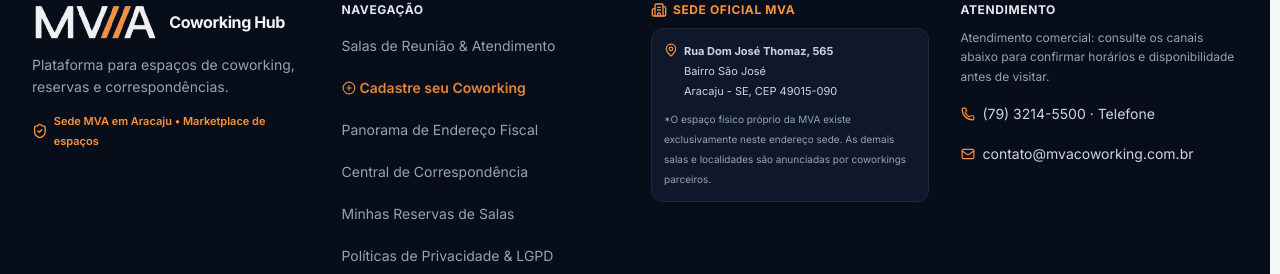
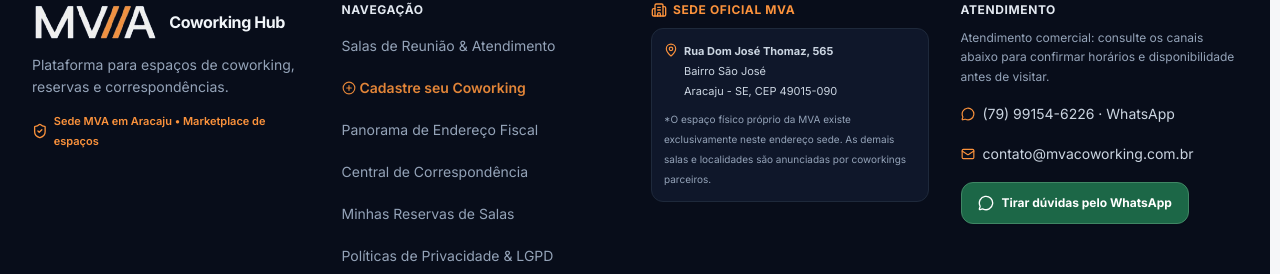
Before and after one commit to jonotha38-collab/MVA-Corwoking, a React (Vite) app: page / in a window 1280 px wide. Shown: the part 2907-3181 px from the top of the page. Built offline with nearby package versions, Linux system fonts and the light colour scheme; no server answers; the database is empty.

Commit message:
feat(footer): link business WhatsApp number and contact CTA to prefilled conversation

```diff
--- a/src/components/common/Footer.tsx
+++ b/src/components/common/Footer.tsx
@@ -1,13 +1,14 @@
 /*@ts-check*/
-import { t } from '../../lib/preferences';
+import { t, usePreferences } from '../../lib/preferences';
+import { mvaWhatsAppDisplay, mvaWhatsAppUrl } from '../../lib/whatsapp';
 import React from 'react';
-import { ShieldCheck, Mail, Phone, MapPin, Building2, PlusCircle } from 'lucide-react';
+import { ShieldCheck, Mail, MessageCircle, MapPin, Building2, PlusCircle } from 'lucide-react';
 import { useCoworking } from '../../context/CoworkingContext';
 
 export const Footer: React.FC = () => {
   const { setActiveTab } = useCoworking();
-  const whatsappNumber = (import.meta.env.VITE_MVA_WHATSAPP_NUMBER || '').replace(/\D/g, '');
-  const whatsappUrl = /^55\d{10,11}$/.test(whatsappNumber) ? `https://wa.me/${whatsappNumber}?text=${encodeURIComponent('Olá! Gostaria de saber mais sobre a MVA Coworking.')}` : null;
+  const { language } = usePreferences();
+  const whatsappUrl = mvaWhatsAppUrl(language);
 
   return (
     <footer
@@ -119,15 +120,23 @@ export const Footer: React.FC = () => {
             <p className="text-slate-400 text-xs leading-relaxed">{t("Atendimento comercial: consulte os canais abaixo para confirmar horários e disponibilidade antes de visitar.")}</p>
             <div className="space-y-1 text-slate-300">
               <div className="flex items-center gap-2">
-                <Phone className="w-3.5 h-3.5 text-orange-400" />
-                <a href="tel:+557932145500" className="hover:text-white underline-offset-2 hover:underline" aria-label="Ligar para a sede MVA, (79) 3214-5500">(79) 3214-5500 · Telefone</a>
+                <MessageCircle className="w-3.5 h-3.5 shrink-0 text-orange-400" aria-hidden="true" />
+                <a href={whatsappUrl} target="_blank" rel="noopener noreferrer"
+                  className="min-h-11 underline-offset-2 hover:text-white hover:underline focus-visible:rounded-sm focus-visible:outline-2 focus-visible:outline-offset-2 focus-visible:outline-orange-400"
+                  aria-label={`${t('Falar no WhatsApp com a MVA')} — ${mvaWhatsAppDisplay}`}>
+                  {mvaWhatsAppDisplay} · WhatsApp
+                </a>
               </div>
               <div className="flex items-center gap-2">
                 <Mail className="w-3.5 h-3.5 text-orange-400" />
                 <a href="mailto:contato@mvacoworking.com.br?subject=Atendimento%20MVA%20Coworking" className="min-w-0 break-all underline-offset-2 hover:text-white hover:underline">contato@mvacoworking.com.br</a>
               </div>
             </div>
-            {whatsappUrl && <a href={whatsappUrl} target="_blank" rel="noopener noreferrer" className="mt-3 inline-flex min-h-10 items-center gap-2 rounded-lg bg-[#1d573e] px-4 py-2 text-xs font-bold text-white transition hover:bg-[#184833]"><Phone className="h-4 w-4"/> Atendimento pelo WhatsApp</a>}
+            <a href={whatsappUrl} target="_blank" rel="noopener noreferrer"
+              className="mt-3 inline-flex min-h-11 items-center justify-center gap-2 rounded-xl border border-[#408664] bg-[#1c6747] px-4 py-3 text-xs font-bold text-white shadow-sm transition-colors hover:bg-[#15573c] focus-visible:outline-2 focus-visible:outline-offset-2 focus-visible:outline-orange-400">
+              <MessageCircle className="h-4 w-4" aria-hidden="true" />
+              {t('Tirar dúvidas pelo WhatsApp')}
+            </a>
 
           </div>
         </div>
```
